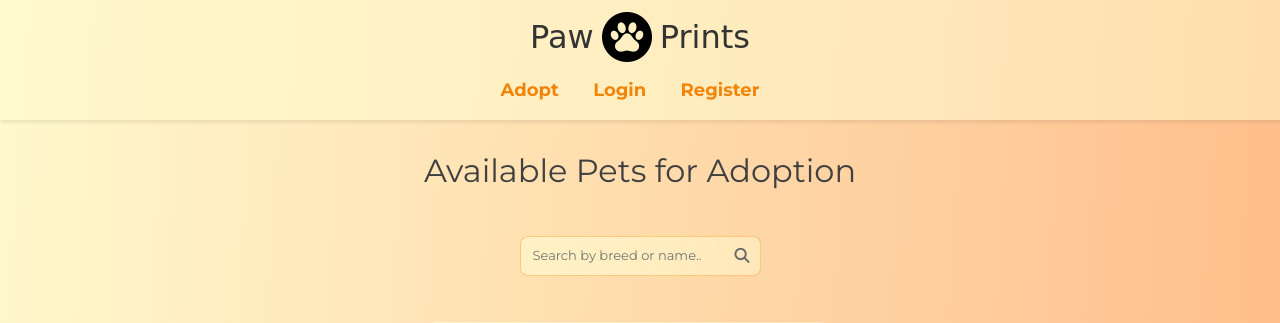
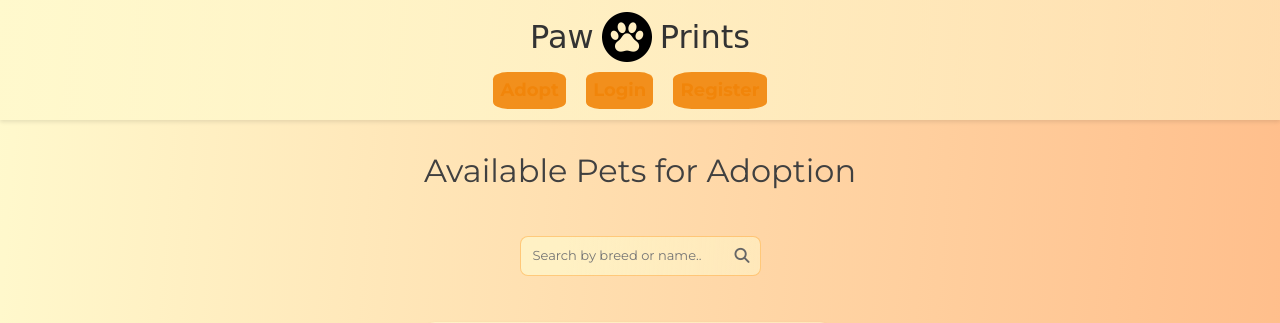
Before and after one commit to eftenow/PawPrints_app, a Django app: page /pets/ in a window 1280 px wide. Shown: the top 323 px of the page. Run offline with Django 5.2, Linux system fonts and the light colour scheme; tables that the repository leaves empty hold one stand-in row (values such as "Sample post"); grey boxes marked "Sample" are stand-in pictures; some libraries are stand-ins or nearby versions.

Commit message:
added highlighed navigation button logic

```diff
--- a/static/css/home.css
+++ b/static/css/home.css
@@ -81,7 +81,8 @@ nav ul.nav-links li a {
     transition: background-color 0.3s, transform 0.3s;
 }
 
-nav ul.nav-links li a:hover {
+nav ul.nav-links li a:hover,
+.selected-button{
     background-color: rgb(241, 133, 10, 0.9);
     color: #FFFFFF;
     transform: scale(1.05);
--- a/templates/base.html
+++ b/templates/base.html
@@ -31,17 +31,38 @@
                 <h2 class="logo-title">Prints</h2>
             </div>
 
+            <!-- Add a common class to all anchor link buttons -->
             <ul class="nav-links">
-                <li class="nav-item"><a href="{% url 'pet_list' %}"><i>Adopt</i></a></li>
+                <li class="nav-item"><a href="{% url 'pet_list' %}" class="nav-button"><i>Adopt</i></a></li>
                 {% if request.user.is_authenticated %}
-                    <li class="nav-item"><a href="{% url 'pet_add' %}"><i>Add Pet</i></a></li>
-                    <li class="nav-item"><a href="{% url 'account details' user.pk %}"><i>Profile</i></a></li>
-                    <li class="nav-item"><a href="{% url 'logout' %}"><i>Logout</i></a></li>
+                    <li class="nav-item"><a href="{% url 'pet_add' %}" class="nav-button"><i>Add Pet</i></a></li>
+                    <li class="nav-item"><a href="{% url 'account details' user.pk %}" class="nav-button"><i>Profile</i></a>
+                    </li>
+                    <li class="nav-item"><a href="{% url 'logout' %}" class="nav-button"><i>Logout</i></a></li>
                 {% else %}
-                    <li class="nav-item"><a href="{% url 'login' %}"><i>Login</i></a></li>
-                    <li class="nav-item"><a href="{% url 'register' %}"><i>Register</i></a></li>
+                    <li class="nav-item"><a href="{% url 'login' %}" class="nav-button"><i>Login</i></a></li>
+                    <li class="nav-item"><a href="{% url 'register' %}" class="nav-button"><i>Register</i></a></li>
                 {% endif %}
             </ul>
+
+            <!-- JavaScript to add the 'selected-button' class -->
+            <script>
+                // Get the current URL path
+                var currentPath = window.location.pathname;
+
+                // Define an array of URLs where you want to add the class
+               var urlsToHighlight = ['/pets/create/', '/pets/', '/login/', '/register/', '/accounts/profile/<int:id>/'];
+
+                // Loop through anchor link buttons and add the class if the URL matches
+                var navButtons = document.querySelectorAll('.nav-button');
+                navButtons.forEach(function (button) {
+                    if (urlsToHighlight.includes(currentPath)) {
+                        button.classList.add('selected-button');
+                    }
+                });
+            </script>
+
+
         </div>
     </nav>
 </header>
```
